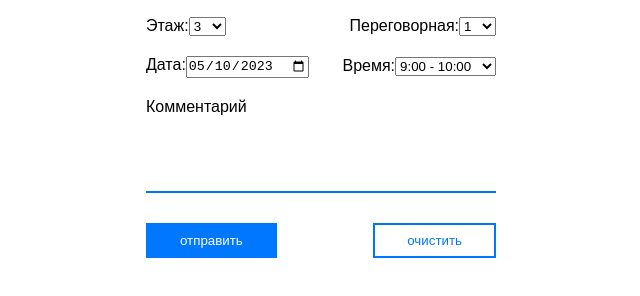
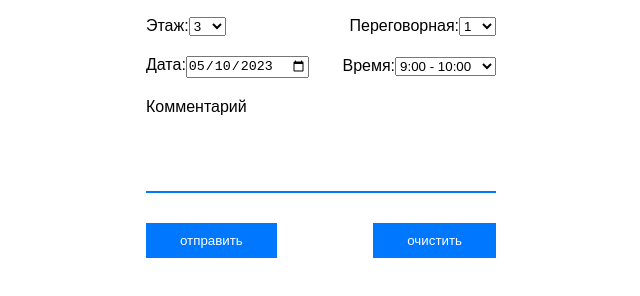
Before and after one commit to Captainlomik/vk-internship, a website built with webpack: page dist/index.html in a window 1280 px wide. Shown: the part 306-602 px from the top of the page, without its empty margins (319-959 px from the left). Built offline with nearby package versions, Linux system fonts and the light colour scheme.

Commit message:
reset style

```diff
--- a/src/scss/app.scss
+++ b/src/scss/app.scss
@@ -79,7 +79,7 @@ body {
     @include button;
     margin: 10px 0;
 
-    &-del {
+    &-res {
         background: transparent;
         border: 2px solid $main;
         color: $main;
```
